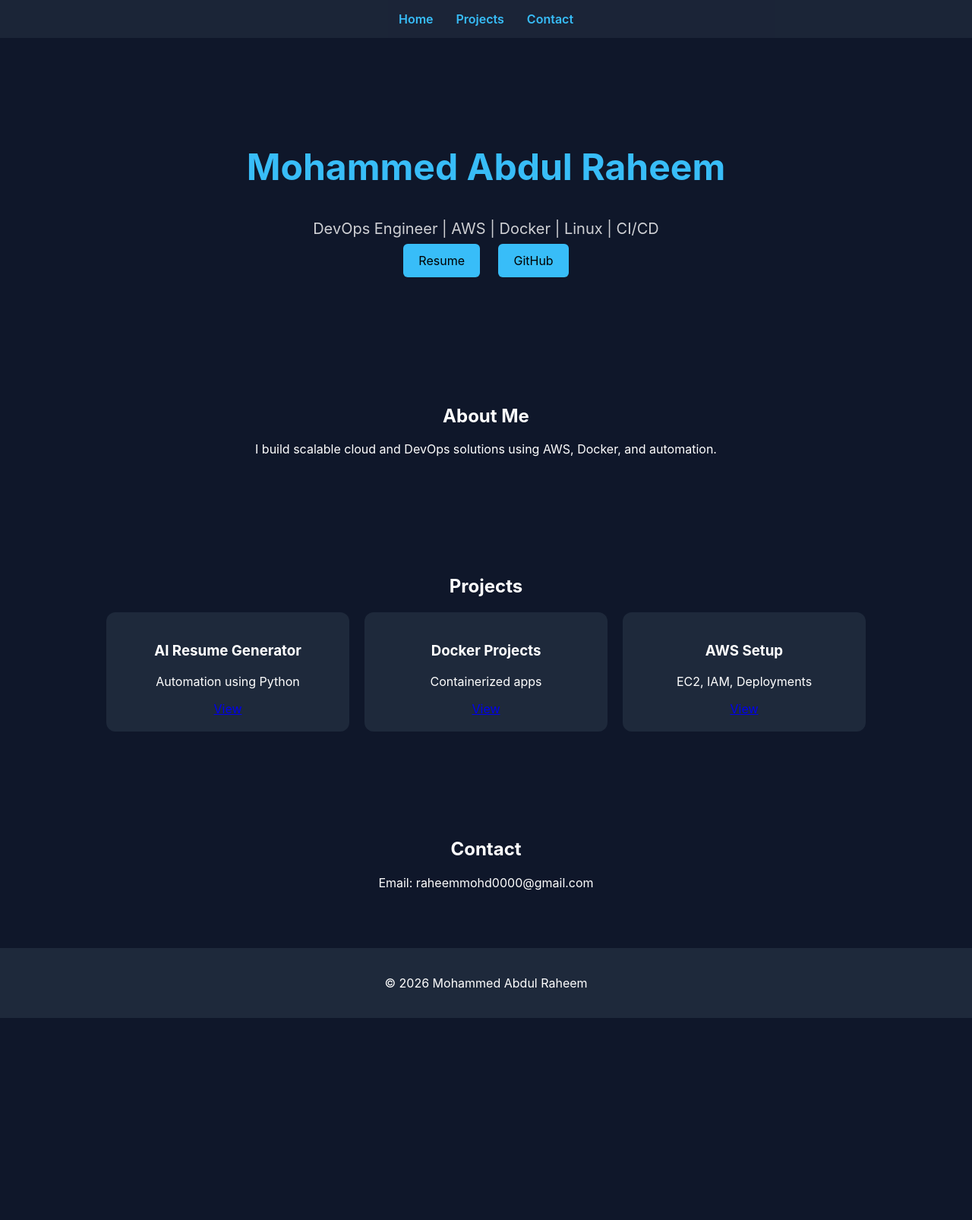
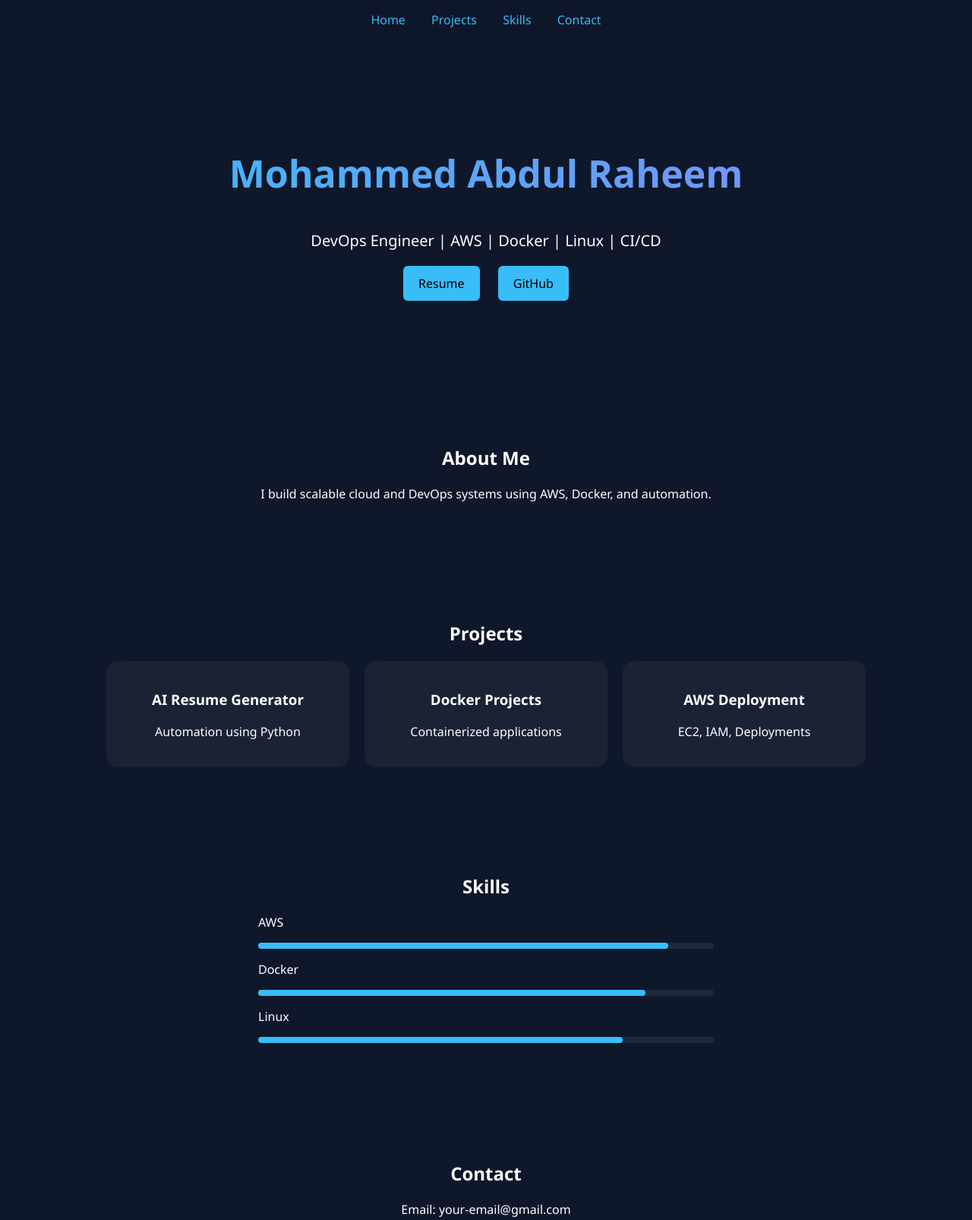
Before and after one commit to raheemmohd/raheemmohd.github.io, a plain HTML site: page index.html in a window 1280 px wide. Shown: the top 1606 px of the page at 76% size. Before the commit the page ends 1340 px from the top, so only its background shows below. Drawn offline with Linux system fonts and the light colour scheme.

Commit message:
Update index.html

```diff
--- a/index.html
+++ b/index.html
@@ -8,31 +8,34 @@
 <style>
 :root {
   --bg: #0f172a;
-  --card: #1e293b;
+  --card: rgba(255,255,255,0.05);
   --accent: #38bdf8;
+}
+
+html {
+  scroll-behavior: smooth;
 }
 
 body {
   margin: 0;
-  font-family: 'Inter', sans-serif;
+  font-family: 'Segoe UI', sans-serif;
   background: var(--bg);
   color: white;
 }
 
 nav {
-  display: flex;
-  justify-content: center;
-  gap: 30px;
-  padding: 15px;
-  background: rgba(30,41,59,0.8);
   position: sticky;
   top: 0;
+  backdrop-filter: blur(10px);
+  background: rgba(15,23,42,0.7);
+  padding: 15px;
+  text-align: center;
 }
 
 nav a {
+  margin: 0 15px;
   color: var(--accent);
   text-decoration: none;
-  font-weight: 600;
 }
 
 .hero {
@@ -41,16 +44,19 @@ nav a {
 }
 
 .hero h1 {
-  font-size: 48px;
-  color: var(--accent);
+  font-size: 50px;
+  background: linear-gradient(to right, #38bdf8, #818cf8);
+  -webkit-background-clip: text;
+  color: transparent;
 }
 
-.hero p {
+.typing {
   font-size: 20px;
-  opacity: 0.8;
+  margin: 10px 0;
 }
 
 .btn {
+  display: inline-block;
   margin: 10px;
   padding: 12px 20px;
   background: var(--accent);
@@ -75,7 +81,8 @@ nav a {
 .card {
   background: var(--card);
   padding: 20px;
-  border-radius: 12px;
+  border-radius: 15px;
+  backdrop-filter: blur(10px);
   transition: 0.3s;
 }
 
@@ -83,10 +90,42 @@ nav a {
   transform: translateY(-10px);
 }
 
+.skills {
+  max-width: 600px;
+  margin: auto;
+}
+
+.skill {
+  margin: 15px 0;
+  text-align: left;
+}
+
+.bar {
+  height: 8px;
+  background: #1e293b;
+  border-radius: 5px;
+}
+
+.fill {
+  height: 100%;
+  background: var(--accent);
+  border-radius: 5px;
+}
+
+.fade {
+  opacity: 0;
+  transform: translateY(20px);
+  transition: 1s;
+}
+
+.show {
+  opacity: 1;
+  transform: translateY(0);
+}
+
 footer {
   text-align: center;
   padding: 20px;
-  background: var(--card);
 }
 </style>
 </head>
@@ -94,53 +133,72 @@ footer {
 <body>
 
 <nav>
-  <a href="#">Home</a>
+  <a href="#home">Home</a>
   <a href="#projects">Projects</a>
+  <a href="#skills">Skills</a>
   <a href="#contact">Contact</a>
 </nav>
 
-<section class="hero">
+<section id="home" class="hero fade">
   <h1>Mohammed Abdul Raheem</h1>
-  <p id="typing"></p>
+  <p class="typing" id="typing"></p>
 
   <a href="resume.pdf" class="btn">Resume</a>
   <a href="https://github.com/raheemmohd" class="btn" target="_blank">GitHub</a>
 </section>
 
-<section class="section">
+<section class="section fade">
   <h2>About Me</h2>
-  <p>I build scalable cloud and DevOps solutions using AWS, Docker, and automation.</p>
+  <p>I build scalable cloud and DevOps systems using AWS, Docker, and automation.</p>
 </section>
 
-<section id="projects" class="section">
+<section id="projects" class="section fade">
   <h2>Projects</h2>
 
   <div class="cards">
-
     <div class="card">
       <h3>AI Resume Generator</h3>
       <p>Automation using Python</p>
-      <a href="#" target="_blank">View</a>
     </div>
 
     <div class="card">
       <h3>Docker Projects</h3>
-      <p>Containerized apps</p>
-      <a href="#" target="_blank">View</a>
+      <p>Containerized applications</p>
     </div>
 
     <div class="card">
-      <h3>AWS Setup</h3>
+      <h3>AWS Deployment</h3>
       <p>EC2, IAM, Deployments</p>
-      <a href="#" target="_blank">View</a>
+    </div>
+  </div>
+</section>
+
+<section id="skills" class="section fade">
+  <h2>Skills</h2>
+
+  <div class="skills">
+
+    <div class="skill">
+      <p>AWS</p>
+      <div class="bar"><div class="fill" style="width: 90%"></div></div>
+    </div>
+
+    <div class="skill">
+      <p>Docker</p>
+      <div class="bar"><div class="fill" style="width: 85%"></div></div>
+    </div>
+
+    <div class="skill">
+      <p>Linux</p>
+      <div class="bar"><div class="fill" style="width: 80%"></div></div>
     </div>
 
   </div>
 </section>
 
-<section id="contact" class="section">
+<section id="contact" class="section fade">
   <h2>Contact</h2>
-  <p>Email: raheemmohd0000@gmail.com</p>
+  <p>Email: your-email@gmail.com</p>
 </section>
 
 <footer>
@@ -148,9 +206,9 @@ footer {
 </footer>
 
 <script>
+// typing
 const text = "DevOps Engineer | AWS | Docker | Linux | CI/CD";
 let i = 0;
-
 function type() {
   if (i < text.length) {
     document.getElementById("typing").innerHTML += text.charAt(i);
@@ -158,8 +216,19 @@ function type() {
     setTimeout(type, 40);
   }
 }
+type();
 
-type();
+// scroll animation
+const elements = document.querySelectorAll(".fade");
+
+window.addEventListener("scroll", () => {
+  elements.forEach(el => {
+    const pos = el.getBoundingClientRect().top;
+    if (pos < window.innerHeight - 100) {
+      el.classList.add("show");
+    }
+  });
+});
 </script>
 
 </body>
```
